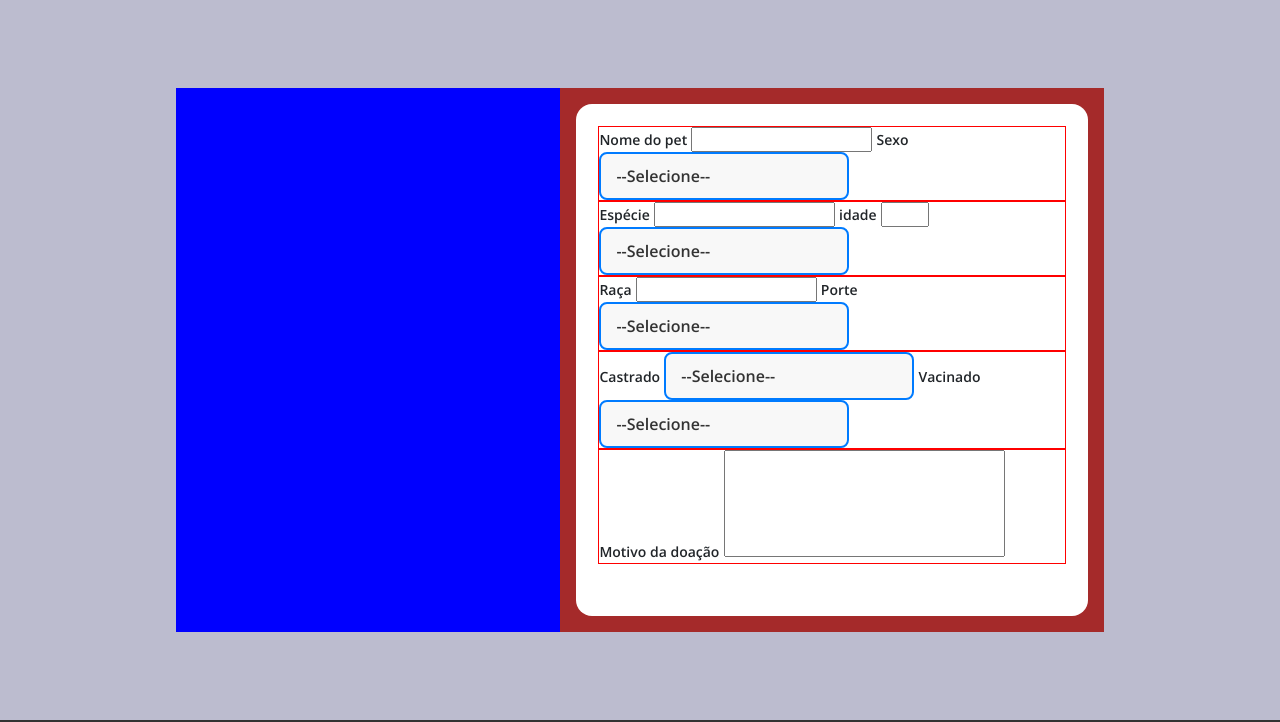
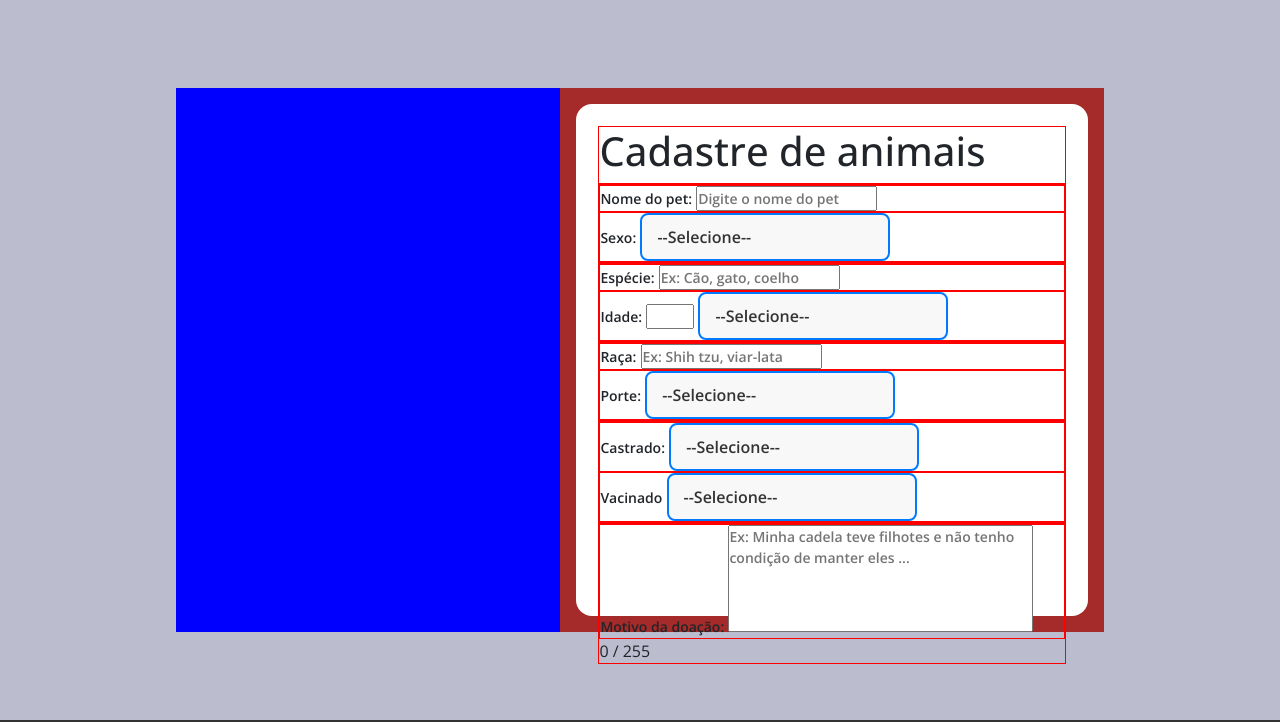
Before and after one commit to brianloop2/QuaseLar-Oficial, a PHP site: page /cad_pets.php in a window 1280 px wide. Shown: the part 78-800 px from the top of the page. Run offline with PHP 8.4, Linux system fonts and the light colour scheme.

Commit message:
estrutura de cadastro de pets

```diff
--- a/cad_pets.php
+++ b/cad_pets.php
@@ -9,67 +9,122 @@ include './template/header.php';
         </nav>
         <nav class="cad_pets_itens2">
             <div class="group_inputs_pet">
+                <div><h1>Cadastre de animais</h1></div>
+                <div class="pet_cad_inputs1">
                     <div>
-                    <label for="">Nome do pet</label>
-                    <input type="text">
-                    <label for="">Sexo</label>
-                    <select name="" id="">
+                        <label for="nome_pet">Nome do pet:</label>
+                        <input type="text" id="nome_pet" placeholder="Digite o nome do pet">
+                    </div>
+                    <div>
+                        <label for="sexo">Sexo:</label>
+                        <select name="" id="sexo">
                             <option value="" disabled selected>--Selecione--</option>
                             <option value="">Macho</option>
                             <option value="">Fêmea</option>
                         </select>
-                    <!-- <select id="idade" name="idade">
-  <option value="">Selecione a idade</option>
-  <option value="0-1">0-1 ano</option>
-  <option value="2-5">2-5 anos</option>
-  <option value="6-10">6-10 anos</option>
-  <option value="mais-10">Mais de 10 anos</option>
-</select> -->
+                    </div>
+                </div>
+                <div class="pet_cad_inputs2">
+                    <div>
+                        <label for="especie">Espécie:</label>
+                        <input type="text" id="especie" placeholder="Ex: Cão, gato, coelho">
                     </div>
                     <div>
-                    <label for="">Espécie</label>
-                    <input type="text">
-                    <label for="">idade</label>
-                    <input type="number" style="width: 3rem;" pattern="[0-9]{2}" maxlength="99" required>
-                    <select name="" id="">
+                        <label for="idade_pet">Idade:</label>
+                        <input type="number" style="width: 3rem;" pattern="[0-9]{2}" maxlength="99" required id="idade_pet">
+                        <select name="" id="idade_pet">
                             <option value="">--Selecione--</option>
                             <option value="">Semanas</option>
                             <option value="">Messes</option>
                             <option value="">Anos</option>
                         </select>
                     </div>
+                </div>
+                <div class="pet_cad_inputs3">
                     <div>
-                    <label for="">Raça</label>
-                    <input type="text">
-                    <label for="">Porte</label>
-                    <select name="" id="">
+                        <label for="raca">Raça:</label>
+                        <input type="text" id="raca" placeholder="Ex: Shih tzu, viar-lata">
+                    </div>
+                    <div>
+                        <label for="porte">Porte:</label>
+                        <select name="" id="porte">
                             <option value="" disabled selected>--Selecione--</option>
                             <option value="">Grande</option>
                             <option value="">Medio</option>
                             <option value="">Pequeno</option>
                         </select>
                     </div>
+                </div>
+                <div class="pet_cad_inputs4">
                     <div>
-                    <label for="">Castrado</label>
-                    <select name="" id="">
-                        <option value="" disabled selected>--Selecione--</option>
-                        <option value="">Sim</option>
-                        <option value="">Não</option>
-                    </select>
-
-
-                    <label for="">Vacinado</label>
-                     <select name="" id="">
+                        <label for="castrado">Castrado:</label>
+                        <select name="" id="castrado">
                             <option value="" disabled selected>--Selecione--</option>
                             <option value="">Sim</option>
                             <option value="">Não</option>
                         </select>
                     </div>
                     <div>
-                    <label for="">Motivo da doação</label>
-                    <textarea name="" id="" rows="5" cols="33" style=" resize: none;"></textarea>
+                        <label for="vacinado">Vacinado</label>
+                        <select name="" id="vacinado">
+                            <option value="" disabled selected>--Selecione--</option>
+                            <option value="">Sim</option>
+                            <option value="">Não</option>
+                        </select>
+                    </div>
+                </div>
+                <div class="motivo_doacao">
+                    <div>
+                        <label for="motivo_doacao">Motivo da doação:</label>
+                        <textarea name="" id="motivo_doacao" rows="5" cols="36" style=" resize: none;" placeholder="Ex: Minha cadela teve filhotes e não tenho condição de manter eles ..." maxlength="255"></textarea>
+                    </div>
+                    <span id="contador-caracteres">0 / 150 </span>
                 </div>
             </div>
         </nav>
     </main>
 </section>
+<script>
+    // A função principal que configura o contador
+function inicializarContador() {
+    // 1. Pega os elementos do DOM
+    const textarea = document.getElementById('motivo_doacao');
+    const contador = document.getElementById('contador-caracteres');
+
+    // 2. Garante que os elementos existem e que há um maxlength
+    if (!textarea || !contador) {
+        console.error("Elementos Textarea ou Contador não encontrados!");
+        return;
+    }
+
+    const maxLength = textarea.getAttribute('maxlength');
+    if (!maxLength) {
+        console.warn("O Textarea não tem o atributo 'maxlength'. O contador funcionará, mas sem limite.");
+    }
+// 3. Define a função de atualização do contador
+    function atualizarContador() {
+        const currentLength = textarea.value.length;
+
+        // Se tiver maxlength, mostra a contagem / limite. Senão, mostra só a contagem.
+        if (maxLength) {
+            contador.textContent = `${currentLength} / ${maxLength}`;
+
+            // Aplica o estilo de limite
+            if (currentLength >= parseInt(maxLength)) {
+                contador.classList.add('limite-atingido');
+            } else {
+                contador.classList.remove('limite-atingido');
+            }
+        } else {
+            contador.textContent = `${currentLength} caracteres`;
+        }
+    }
+    // 4. Inicializa o contador com o valor atual (caso haja texto preenchido)
+    atualizarContador();
+    // 5. Adiciona o listener para atualizar a cada entrada de texto
+    textarea.addEventListener('input', atualizarContador);
+}
+// Chama a função principal quando o conteúdo da página estiver carregado
+document.addEventListener('DOMContentLoaded', inicializarContador);
+
+</script>
```
Lines whose indentation alone changed are shown as unchanged.
